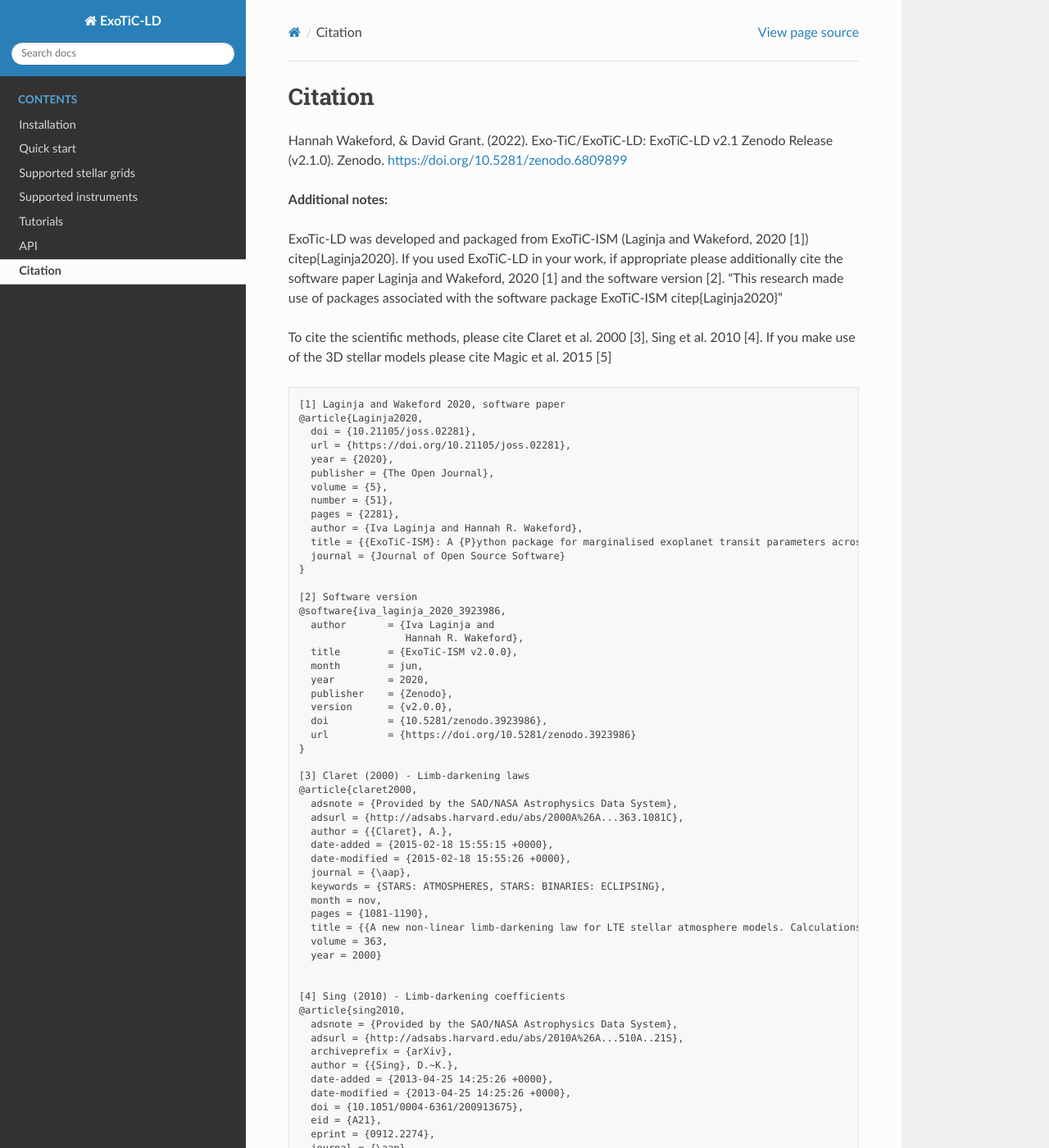
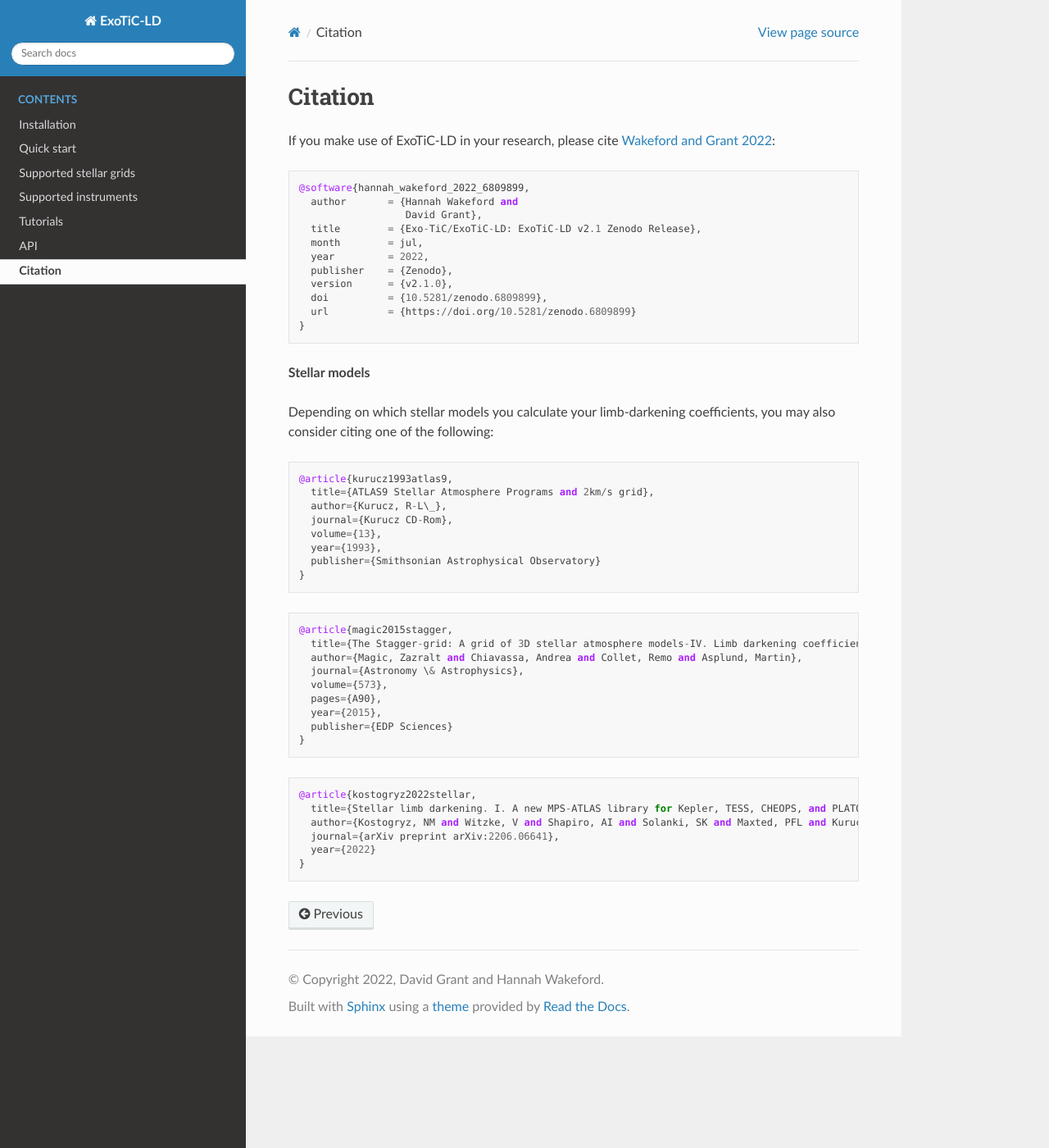
Before and after one commit to Exo-TiC/ExoTiC-LD, a Sphinx documentation site: the page built from docs/source/views/citation.rst, in a window 1280 px wide and 1400 px high. Shown: the whole window at 82% size. Built offline with Sphinx 7.4.7 and the Read the Docs theme 2.0.0, drawn with Linux system fonts in a browser that asks for light colours; some of the changed text lies outside the part shown.

Commit message:
Temp citation docs.

```diff
--- a/docs/source/views/citation.rst
+++ b/docs/source/views/citation.rst
@@ -1,103 +1,56 @@
 Citation
 ========
 
-Hannah Wakeford, & David Grant. (2022). Exo-TiC/ExoTiC-LD: ExoTiC-LD v2.1 Zenodo Release (v2.1.0). Zenodo. https://doi.org/10.5281/zenodo.6809899
-
-
-**Additional notes:**
-
-ExoTic-LD was developed and packaged from ExoTiC-ISM (Laginja and Wakeford, 2020 [1]) \citep{Laginja2020}.
-If you used ExoTiC-LD in your work, if appropriate please additionally cite the software paper Laginja
-and Wakeford, 2020 [1] and the software version [2].
-"This research made use of packages associated with the software package
-ExoTiC-ISM \citep{Laginja2020}"
-
-To cite the scientific methods, please cite Claret et al. 2000 [3], Sing et al. 2010 [4].
-If you make use of the 3D stellar models please cite Magic et al. 2015 [5]
+If you make use of ExoTiC-LD in your research, please cite
+`Wakeford and Grant 2022 <https://doi.org/10.5281/zenodo.6809899>`_:
 
 .. code-block::
 
-    [1] Laginja and Wakeford 2020, software paper
-    @article{Laginja2020,
-      doi = {10.21105/joss.02281},
-      url = {https://doi.org/10.21105/joss.02281},
-      year = {2020},
-      publisher = {The Open Journal},
-      volume = {5},
-      number = {51},
-      pages = {2281},
-      author = {Iva Laginja and Hannah R. Wakeford},
-      title = {{ExoTiC-ISM}: A {P}ython package for marginalised exoplanet transit parameters across a grid of systematic instrument models},
-      journal = {Journal of Open Source Software}
+    @software{hannah_wakeford_2022_6809899,
+      author       = {Hannah Wakeford and
+                      David Grant},
+      title        = {Exo-TiC/ExoTiC-LD: ExoTiC-LD v2.1 Zenodo Release},
+      month        = jul,
+      year         = 2022,
+      publisher    = {Zenodo},
+      version      = {v2.1.0},
+      doi          = {10.5281/zenodo.6809899},
+      url          = {https://doi.org/10.5281/zenodo.6809899}
     }
 
-    [2] Software version
-    @software{iva_laginja_2020_3923986,
-      author       = {Iva Laginja and
-                      Hannah R. Wakeford},
-      title        = {ExoTiC-ISM v2.0.0},
-      month        = jun,
-      year         = 2020,
-      publisher    = {Zenodo},
-      version      = {v2.0.0},
-      doi          = {10.5281/zenodo.3923986},
-      url          = {https://doi.org/10.5281/zenodo.3923986}
+**Stellar models**
+
+Depending on which stellar models you calculate your limb-darkening
+coefficients, you may also consider citing one of the following:
+
+.. code-block::
+
+    @article{kurucz1993atlas9,
+      title={ATLAS9 Stellar Atmosphere Programs and 2km/s grid},
+      author={Kurucz, R-L\_},
+      journal={Kurucz CD-Rom},
+      volume={13},
+      year={1993},
+      publisher={Smithsonian Astrophysical Observatory}
     }
 
-    [3] Claret (2000) - Limb-darkening laws
-    @article{claret2000,
-      adsnote = {Provided by the SAO/NASA Astrophysics Data System},
-      adsurl = {http://adsabs.harvard.edu/abs/2000A%26A...363.1081C},
-      author = {{Claret}, A.},
-      date-added = {2015-02-18 15:55:15 +0000},
-      date-modified = {2015-02-18 15:55:26 +0000},
-      journal = {\aap},
-      keywords = {STARS: ATMOSPHERES, STARS: BINARIES: ECLIPSING},
-      month = nov,
-      pages = {1081-1190},
-      title = {{A new non-linear limb-darkening law for LTE stellar atmosphere models. Calculations for -5.0 {\lt}= log[M/H] {\lt}= +1, 2000 K {\lt}= T$_{eff}$ {\lt}= 50000 K at several surface gravities}},
-      volume = 363,
-      year = 2000}
+.. code-block::
 
+    @article{magic2015stagger,
+      title={The Stagger-grid: A grid of 3D stellar atmosphere models-IV. Limb darkening coefficients},
+      author={Magic, Zazralt and Chiavassa, Andrea and Collet, Remo and Asplund, Martin},
+      journal={Astronomy \& Astrophysics},
+      volume={573},
+      pages={A90},
+      year={2015},
+      publisher={EDP Sciences}
+    }
 
-    [4] Sing (2010) - Limb-darkening coefficients
-    @article{sing2010,
-      adsnote = {Provided by the SAO/NASA Astrophysics Data System},
-      adsurl = {http://adsabs.harvard.edu/abs/2010A%26A...510A..21S},
-      archiveprefix = {arXiv},
-      author = {{Sing}, D.~K.},
-      date-added = {2013-04-25 14:25:26 +0000},
-      date-modified = {2013-04-25 14:25:26 +0000},
-      doi = {10.1051/0004-6361/200913675},
-      eid = {A21},
-      eprint = {0912.2274},
-      journal = {\aap},
-      keywords = {stars: atmospheres, planetary systems, binaries: eclipsing},
-      month = feb,
-      pages = {A21},
-      primaryclass = {astro-ph.EP},
-      title = {{Stellar limb-darkening coefficients for CoRot and Kepler}},
-      volume = 510,
-      year = 2010,
-      Bdsk-Url-1 = {http://dx.doi.org/10.1051/0004-6361/200913675}}
+.. code-block::
 
-    [5] Magic et al. (2015) - 3D stellar model grid
-    @article{Magic2015,
-      adsnote = {Provided by the SAO/NASA Astrophysics Data System},
-      adsurl = {http://adsabs.harvard.edu/abs/2015A%26A...573A..90M},
-      archiveprefix = {arXiv},
-      author = {{Magic}, Z. and {Chiavassa}, A. and {Collet}, R. and {Asplund}, M.},
-      date-added = {2018-05-14 19:27:43 +0000},
-      date-modified = {2018-05-14 19:27:49 +0000},
-      doi = {10.1051/0004-6361/201423804},
-      eid = {A90},
-      eprint = {1403.3487},
-      journal = {\aap},
-      keywords = {convection, hydrodynamics, radiative transfer, stars: atmospheres, binaries: eclipsing, planetary systems},
-      month = jan,
-      pages = {A90},
-      primaryclass = {astro-ph.SR},
-      title = {{The Stagger-grid: A grid of 3D stellar atmosphere models. IV. Limb darkening coefficients}},
-      volume = 573,
-      year = 2015,
-      Bdsk-Url-1 = {http://dx.doi.org/10.1051/0004-6361/201423804}}
+    @article{kostogryz2022stellar,
+      title={Stellar limb darkening. I. A new MPS-ATLAS library for Kepler, TESS, CHEOPS, and PLATO passbands},
+      author={Kostogryz, NM and Witzke, V and Shapiro, AI and Solanki, SK and Maxted, PFL and Kurucz, RL and Gizon, L},
+      journal={arXiv preprint arXiv:2206.06641},
+      year={2022}
+    }
```
